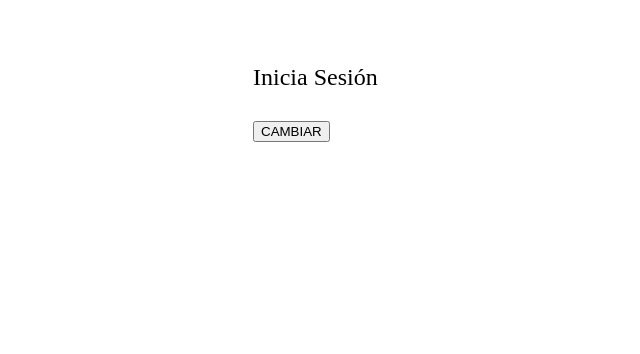
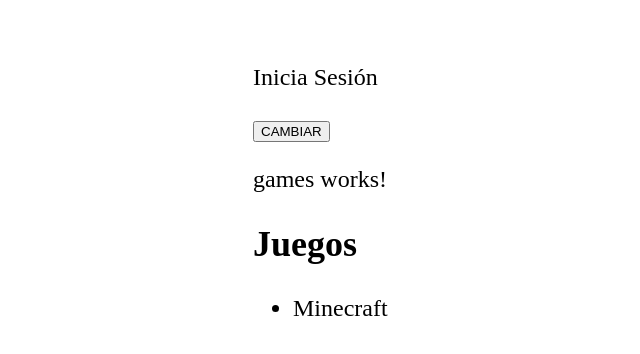
Before and after one commit to JuanCE7/test_angular, an Angular app: page / in a window 1280 px wide. Shown: the top 354 px of the page, without its empty margins (137-777 px from the left). Built offline with nearby package versions, Linux system fonts and the light colour scheme.

Commit message:
feat: games and input-output params

```diff
--- /dev/null
+++ b/src/app/games/games.component.html
@@ -0,0 +1,12 @@
+<p>games works!</p>
+<h1>Juegos</h1>
+
+<ul>
+    @for(game of games ; track game.id){
+
+    <li (click)="fav(game.name)">
+        {{game.name}}
+
+    </li>
+    }
+</ul>
--- /dev/null
+++ b/src/app/games/games.component.ts
@@ -0,0 +1,22 @@
+import { Component, EventEmitter, Input, Output } from '@angular/core';
+
+@Component({
+  selector: 'app-games',
+  imports: [],
+  templateUrl: './games.component.html',
+  styleUrl: './games.component.css',
+})
+export class GamesComponent {
+  @Input() username = '';
+  @Output() addFavoriteEvent = new EventEmitter<string>();
+
+  fav(gameName:string){
+    this.addFavoriteEvent.emit(gameName)
+  }
+  games = [
+    {
+      id: '1',
+      name: 'Minecraft'
+    }
+  ]
+}
--- a/src/app/user/user.component.html
+++ b/src/app/user/user.component.html
@@ -1,11 +1,16 @@
 <section>
     @if(isLoggedIn){
     <p>Bienvenido {{username}} </p>
-    <img (click)="greet()" src="https://github.com/JuanCE7.png" alt="photo"/>
+    <img (click)="greet()" src="https://github.com/JuanCE7.png" alt="photo" />
     } @else {
 
     <p>Inicia Sesión </p>
     <button (click)="isLoggedIn = true">CAMBIAR</button>
     }
 
+    <app-games (addFavoriteEvent)="getFavorite($event)" username="{{username}}"></app-games>
+
+    @if(favGame !== ''){
+        <h1>Tu juego favorito es {{favGame}} </h1>
+    }
 </section>
--- a/src/app/user/user.component.ts
+++ b/src/app/user/user.component.ts
@@ -1,14 +1,20 @@
 import { Component } from '@angular/core';
+import { GamesComponent } from '../games/games.component';
 
 @Component({
   selector: 'app-user',
-  imports: [],
+  imports: [GamesComponent],
   templateUrl: './user.component.html',
   styleUrl: './user.component.css',
 })
 export class UserComponent {
   username = 'jfcastillo';
   isLoggedIn = false;
+  favGame = ''
+
+  getFavorite(gameName:string){
+    this.favGame = gameName
+  }
   greet() {
     alert('Hellooo');
   }
```
Also changed, not shown: src/app/games/games.component.css (added).
